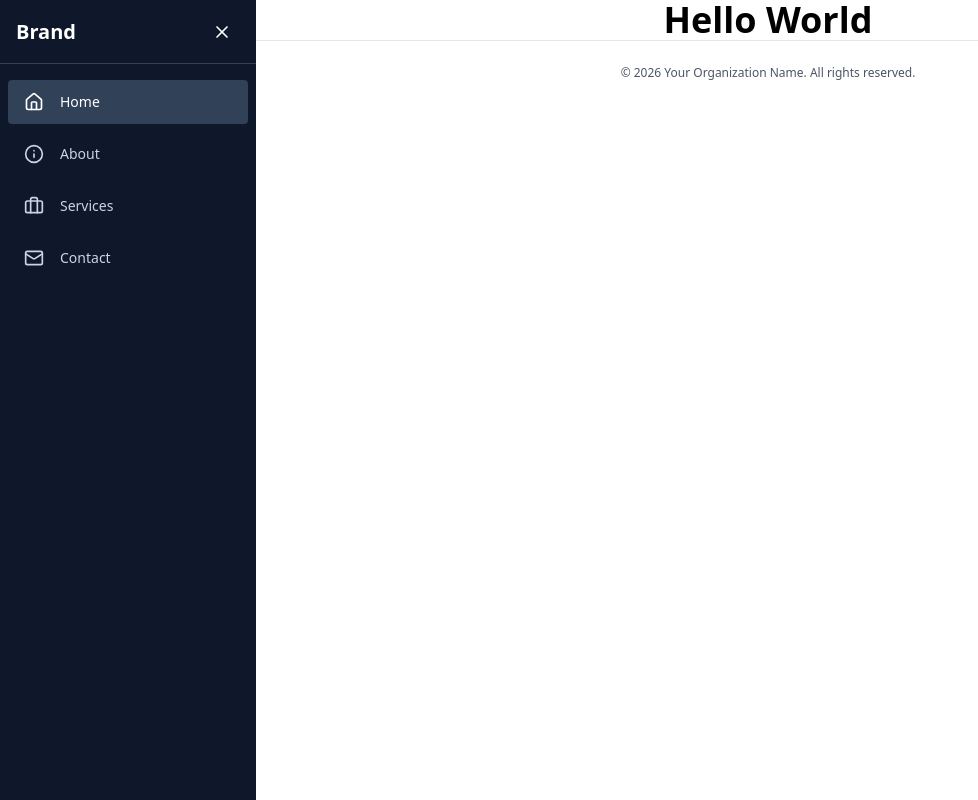
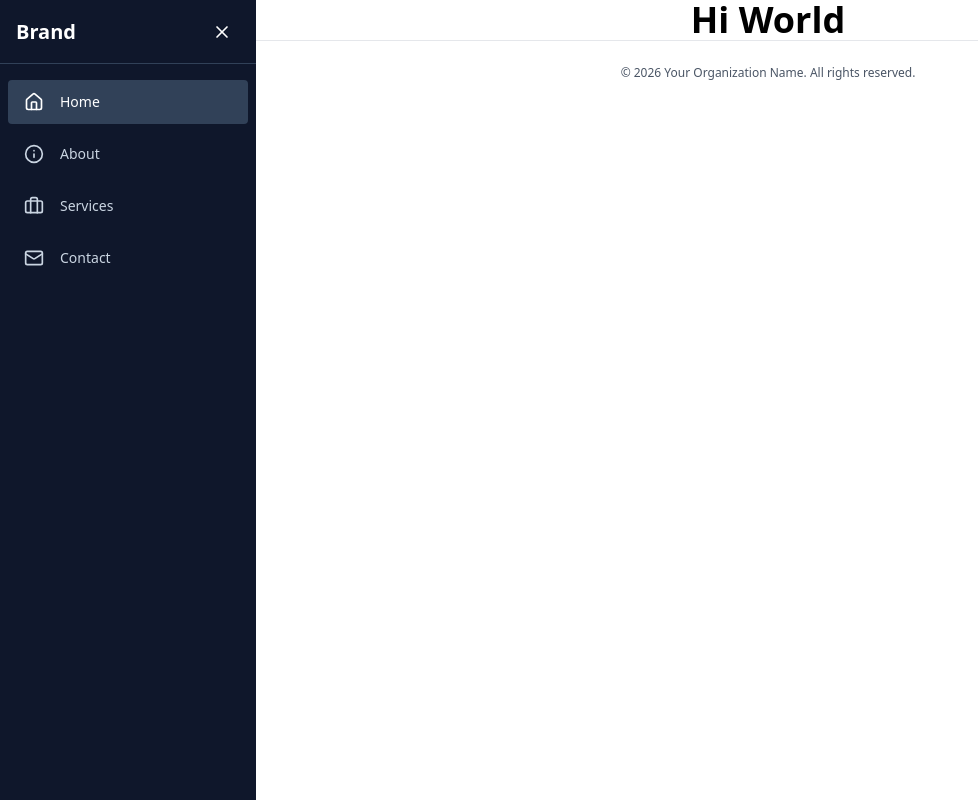
Before and after one commit to tqspham/hello-world-app-1777756268702, a Next.js app: page / in a window 1280 px wide. Shown: the whole page, without its empty margins (0-978 px from the left). Built offline with nearby package versions, Linux system fonts and the light colour scheme.

Commit message:
Update app/page.tsx

```diff
--- a/app/page.tsx
+++ b/app/page.tsx
@@ -1,7 +1,7 @@
 export default function Home() {
   return (
     <div className="flex items-center justify-center flex-grow">
-      <h1 className="text-4xl font-bold">Hello World</h1>
+      <h1 className="text-4xl font-bold">Hi World</h1>
     </div>
   );
 }
```
